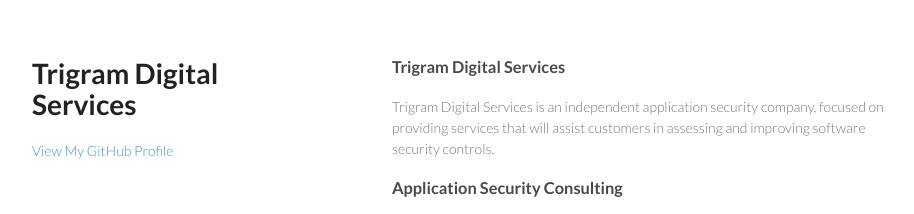
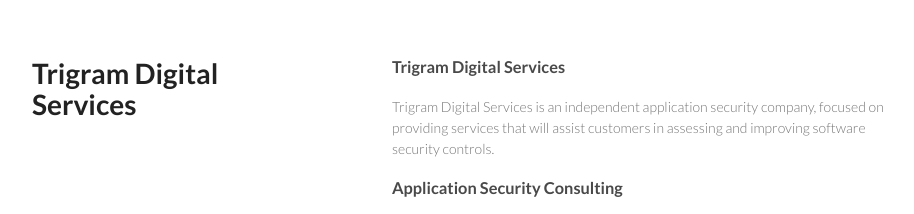
Before and after one commit to trigram/trigram.github.io, a plain HTML site: page index.html in a window 1280 px wide. Shown: the top 214 px of the page, without its empty margins (178-1092 px from the left). Drawn offline with Linux system fonts and the light colour scheme.

Commit message:
minor edits

```diff
--- a/index.html
+++ b/index.html
@@ -19,7 +19,7 @@
         <p></p>
 
 
-        <p class="view"><a href="https://github.com/trigram">View My GitHub Profile</a></p>
+
 
       </header>
       <section>
```
